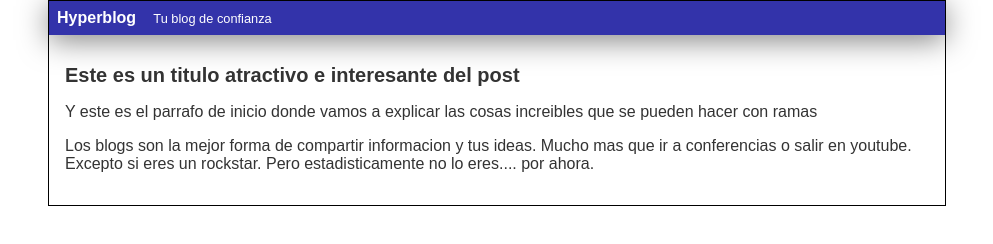
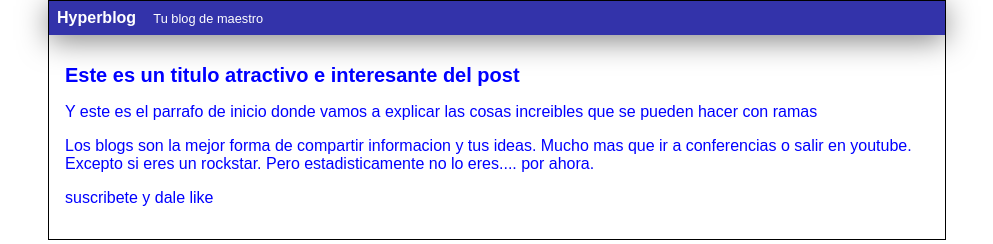
Before and after one commit to adolfoalfinger/hyperblog, a plain HTML site: page blogpost.html in a window 1280 px wide. Shown: the whole page, without its empty margins (143-1136 px from the left). Drawn offline with Linux system fonts and the light colour scheme.

Commit message:
Agregue suscripcion, cambie la cabecera maestra y puse todo azul

```diff
--- a/blogpost.html
+++ b/blogpost.html
@@ -9,7 +9,7 @@
 <body>
     <div id="container">
         <div id="cabecera">
-            Hyperblog <span id="tagline">Tu blog de confianza</span>
+            Hyperblog <span id="tagline">Tu blog de maestro</span>
         </div>
         <div id="post">
         <h1>Este es un titulo atractivo e interesante del post</h1>
@@ -18,6 +18,7 @@
             Los blogs son la mejor forma de compartir informacion y tus ideas.
             Mucho mas que ir a conferencias o salir en youtube. Excepto si eres un rockstar. Pero estadisticamente no lo eres.... por ahora.
         </p>
+        <p>suscribete y dale like</p>
     </div>
     </div>
 </body>
--- a/css/estilos.css
+++ b/css/estilos.css
@@ -1,5 +1,5 @@
 body {
-    color: #333;
+    color: blue;
     text-align: left;
     font-family: Arial, Helvetica, sans-serif;
     font-size: 16px;
```
